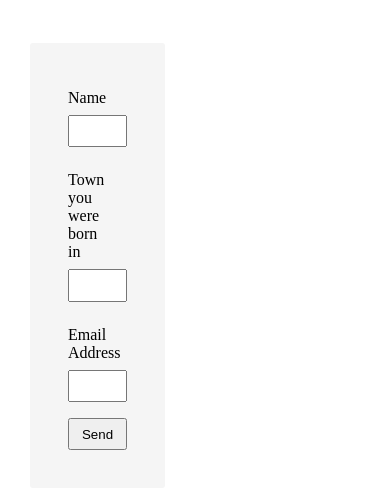
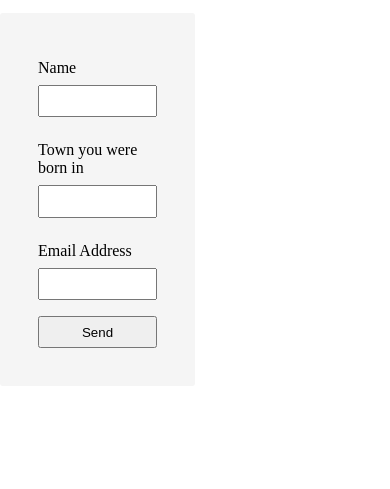
Before and after one commit to jegan128/jegan128.github.io, a plain HTML site: page contact.html in a window 390 px wide. Shown: the part 49-538 px from the top of the page. Drawn offline with Linux system fonts and the light colour scheme.

Commit message:
wrapper2

```diff
--- a/contact.html
+++ b/contact.html
@@ -25,7 +25,6 @@
           </a>
         </div>
 
-<div class="myForm">
 <form action="https://formspree.io/xwkkjrvb" method="POST" >
   <ul class="wrapper">
     <li class="form-row">
@@ -45,7 +44,6 @@
     </li>
   </ul>
 </form>
-</div>
 	</body>
 
 
--- a/css/style2.css
+++ b/css/style2.css
@@ -128,7 +128,7 @@ img{
    	.form-row > input {
     	flex: 4;
    }
-   .myForm {
+   .wrapper {
 	   width: 50%;
    		padding: 30px;
   }
@@ -137,7 +137,7 @@ img{
    	.form-row > input {
     	flex: 5;
    }
-   .myForm {
+   .wrapper {
 	   width: 50%;
    		padding: 30px;
   }
```
